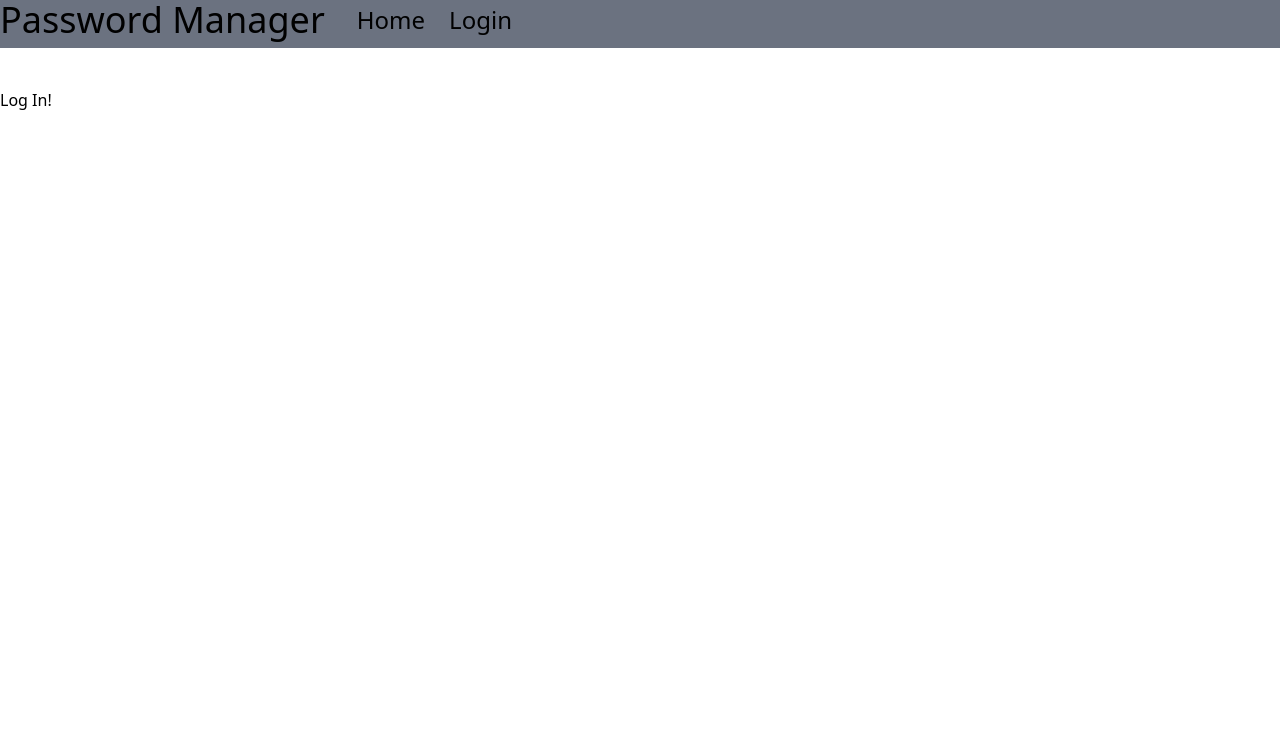
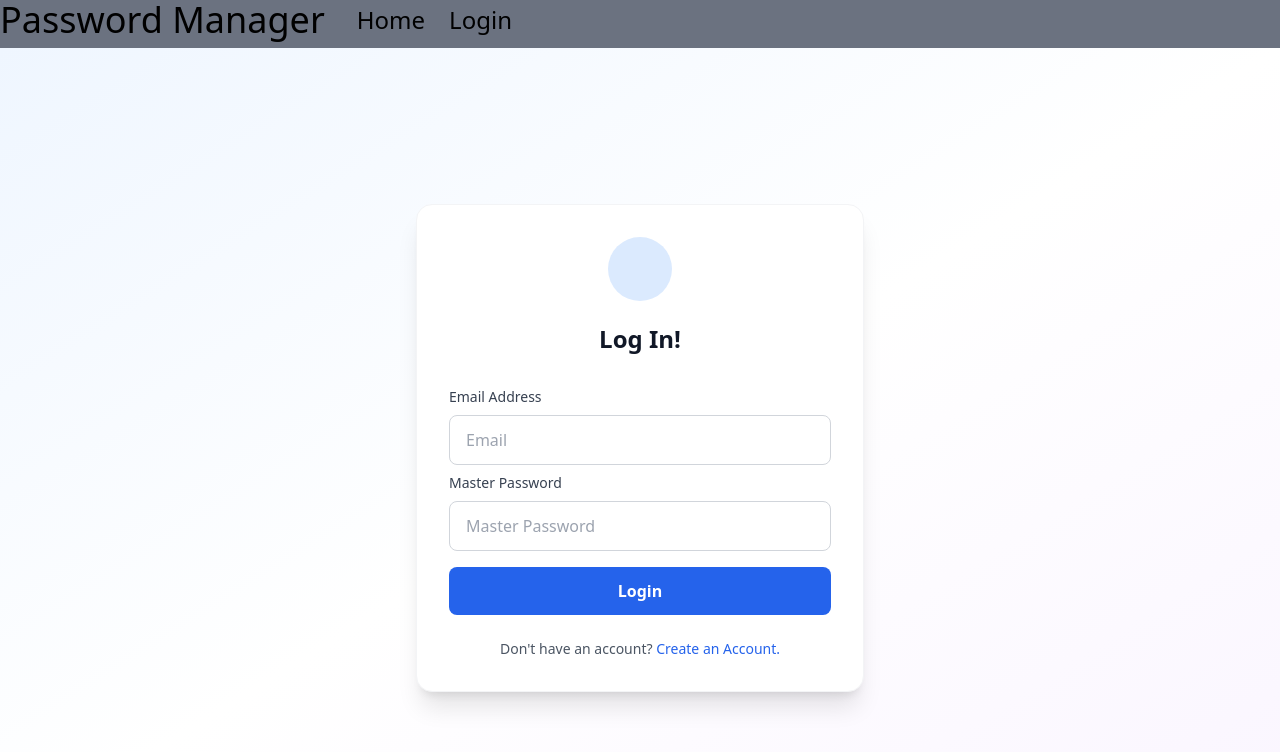
Before and after one commit to Ignas-D/passwordManagement, a React (Vite) app in the folder frontend/: page /login in a window 1280 px wide. Shown: the top 752 px of the page. Built offline with nearby package versions, Linux system fonts and the light colour scheme.

Commit message:
edited login tailwind

```diff
--- a/frontend/src/components/NavBar.tsx
+++ b/frontend/src/components/NavBar.tsx
@@ -2,7 +2,7 @@ import { Link } from "react-router-dom";
 
 export default function NavBar() {
     return (
-        <div className="flex flex-row items-center ml-auto mb-10 bg-gray-500 pb-2">
+        <div className="flex flex-row items-center ml-auto bg-gray-500 pb-2">
             <h2 className="text-4xl">Password Manager</h2>
             <div className="flex flex-row space-x-6 ml-8 text-2xl">
                 <Link to="/">
--- a/frontend/src/pages/Login.tsx
+++ b/frontend/src/pages/Login.tsx
@@ -1,7 +1,77 @@
+import {useState} from "react";
 export default function Login() {
+    const [email, setEmail] = useState("");
+    const [masterPass, setMasterPass] = useState("");
+    const [showPassword, setShowPassword] = useState(false);
+
+    const handleSubmit = () => {}
+
+
     return (
-        <div>
-            <h1>Log In!</h1>
-        </div>
+        <div className="min-h-screen bg-gradient-to-br from-blue-50 via-white to-purple-50 flex items-center justify-center p-4">
+                <div className="w-full max-w-md">
+                    <div className="bg-white rounded-2xl shadow-xl p-8 border border-gray-100">
+                        {/* Header */}
+                        <div className="text-center mb-8">
+                            <div
+                                className="inline-flex items-center justify-center w-16 h-16 bg-blue-100 rounded-full mb-4">
+
+                            </div>
+                            <h1 className="text-2xl font-bold text-gray-900 mb-2">Log In!</h1>
+                        </div>
+                        <div className="space-y-6">
+                            <form onSubmit={handleSubmit}>
+                                {/* Email */}
+                                <div>
+                                    <label htmlFor="email" className="block text-sm font-medium text-gray-700 mb-2">
+                                        Email Address
+                                    </label>
+                                    <input type="text"
+                                           placeholder="Email"
+                                           value={email}
+                                           onChange={(e) => setEmail(e.target.value)}
+                                           className="w-full px-4 py-3 border border-gray-300 rounded-lg transition-colors focus:ring-2 focus:ring-blue-500 focus:border-transparent"
+                                    ></input>
+                                </div>
+                                <div>
+                                    <label htmlFor="email" className="block text-sm font-medium text-gray-700 mb-2 mt-2">
+                                        Master Password
+                                    </label>
+                                    <div className="relative">
+                                        <input type={showPassword ? 'text' : 'password'}
+                                               placeholder="Master Password"
+                                               value={masterPass}
+                                               onChange={(e) => setMasterPass(e.target.value)}
+                                               className="w-full px-4 py-3 border border-gray-300 rounded-lg transition-colors focus:ring-2 focus:ring-blue-500 focus:border-transparent"
+                                        >
+                                        </input>
+                                        <button
+                                            type="button"
+                                            onClick={() => setShowPassword(!showPassword)}
+                                            className="absolute right-3 top-3 text-gray-500 hover:text-gray-700"
+                                        >
+                                        </button>
+                                    </div>
+                                </div>
+
+                                <div>
+                                    <button type="button"
+                                            className="w-full bg-blue-600 hover:bg-blue-700 disabled:bg-blue-300 text-white font-semibold py-3 px-4 rounded-lg transition-colors focus:ring-2 focus:ring-blue-500 focus:ring-offset-2 mt-4">Login
+                                    </button>
+                                </div>
+                            </form>
+                        </div>
+                        <div className="mt-6 text-center">
+                            <p className="text-sm text-gray-600">
+                                Don't have an account?{' '}
+                                <a href="sign-up" className="text-blue-600 hover:text-blue-500 font-medium">
+                                    Create an Account.
+                                </a>
+                            </p>
+                        </div>
+                    </div>
+
+                </div>
+            </div>
         );
 }
--- a/frontend/src/pages/SignUp.tsx
+++ b/frontend/src/pages/SignUp.tsx
@@ -1,6 +1,5 @@
 import { useState } from "react";
 import axios from "axios";
-
 
 export default function SignUp(){
     const [email, setEmail] = useState("");
@@ -30,7 +29,6 @@ export default function SignUp(){
 
 
     return(
-        <>
             <div className="min-h-screen bg-gradient-to-br from-blue-50 via-white to-purple-50 flex items-center justify-center p-4">
                 <div className="w-full max-w-md">
                     <div className="bg-white rounded-2xl shadow-xl p-8 border border-gray-100">
@@ -58,7 +56,7 @@ export default function SignUp(){
                                     ></input>
                                 </div>
                                 <div>
-                                    <label htmlFor="email" className="block text-sm font-medium text-gray-700 mb-2">
+                                    <label htmlFor="email" className="block text-sm font-medium text-gray-700 mb-2 mt-2">
                                         Master Password
                                     </label>
                                     <div className="relative">
@@ -78,7 +76,7 @@ export default function SignUp(){
                                     </div>
                                 </div>
                                 <div>
-                                    <label htmlFor="Confirm" className="block text-sm font-medium text-gray-700 mb-2">
+                                    <label htmlFor="Confirm" className="block text-sm font-medium text-gray-700 mb-2 mt-2">
                                         Confirm Password
                                     </label>
                                     <div className={"relative"}>
@@ -100,7 +98,7 @@ export default function SignUp(){
                                 </div>
                                 <div>
                                     <button type="button"
-                                            className="w-full bg-blue-600 hover:bg-blue-700 disabled:bg-blue-300 text-white font-semibold py-3 px-4 rounded-lg transition-colors focus:ring-2 focus:ring-blue-500 focus:ring-offset-2">Register
+                                            className="w-full bg-blue-600 hover:bg-blue-700 disabled:bg-blue-300 text-white font-semibold py-3 px-4 rounded-lg transition-colors focus:ring-2 focus:ring-blue-500 focus:ring-offset-2 mt-4">Register
                                     </button>
                                 </div>
                             </form>
@@ -117,6 +115,5 @@ export default function SignUp(){
 
                 </div>
             </div>
-        </>
     )
 };
```
